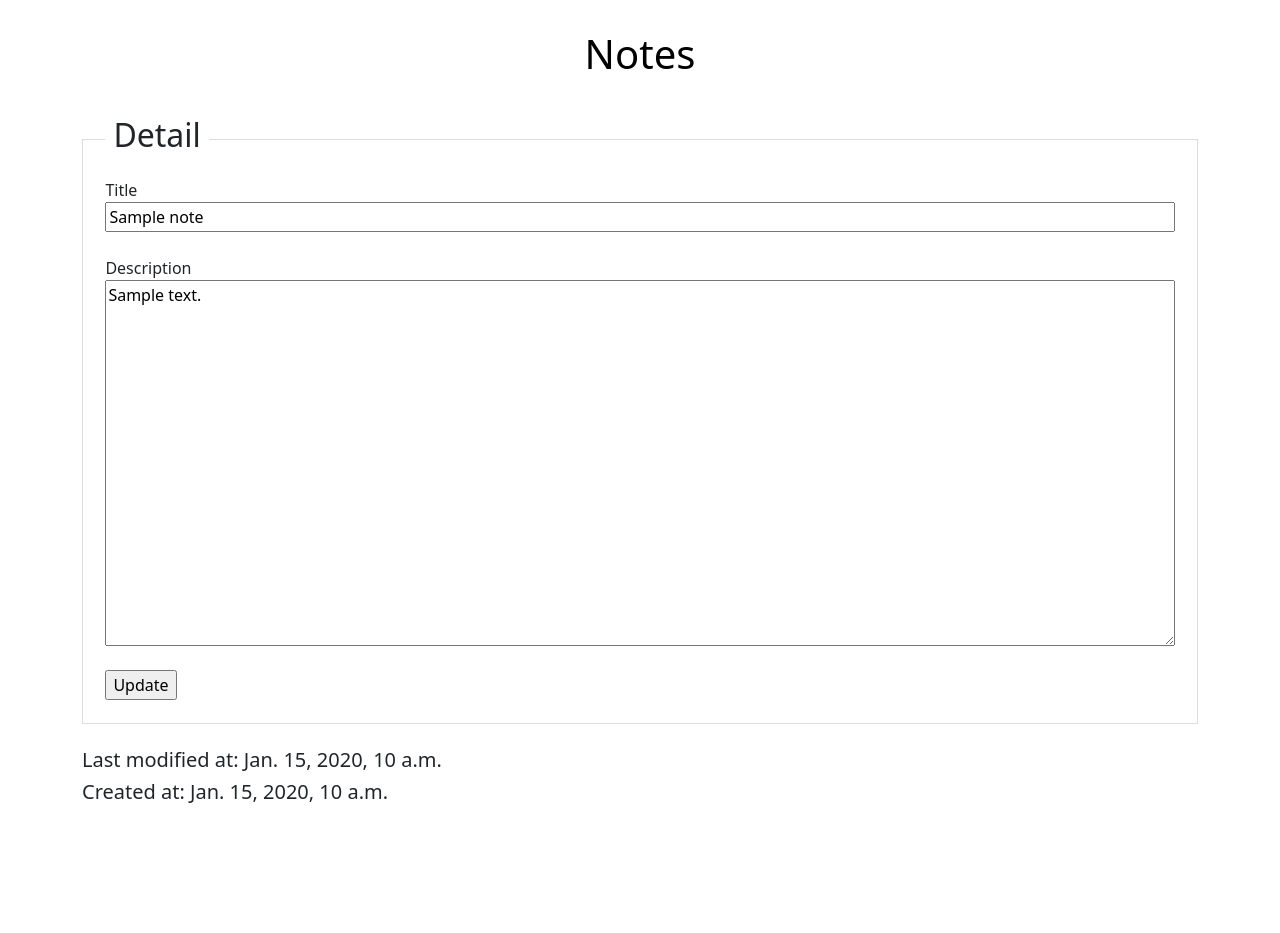
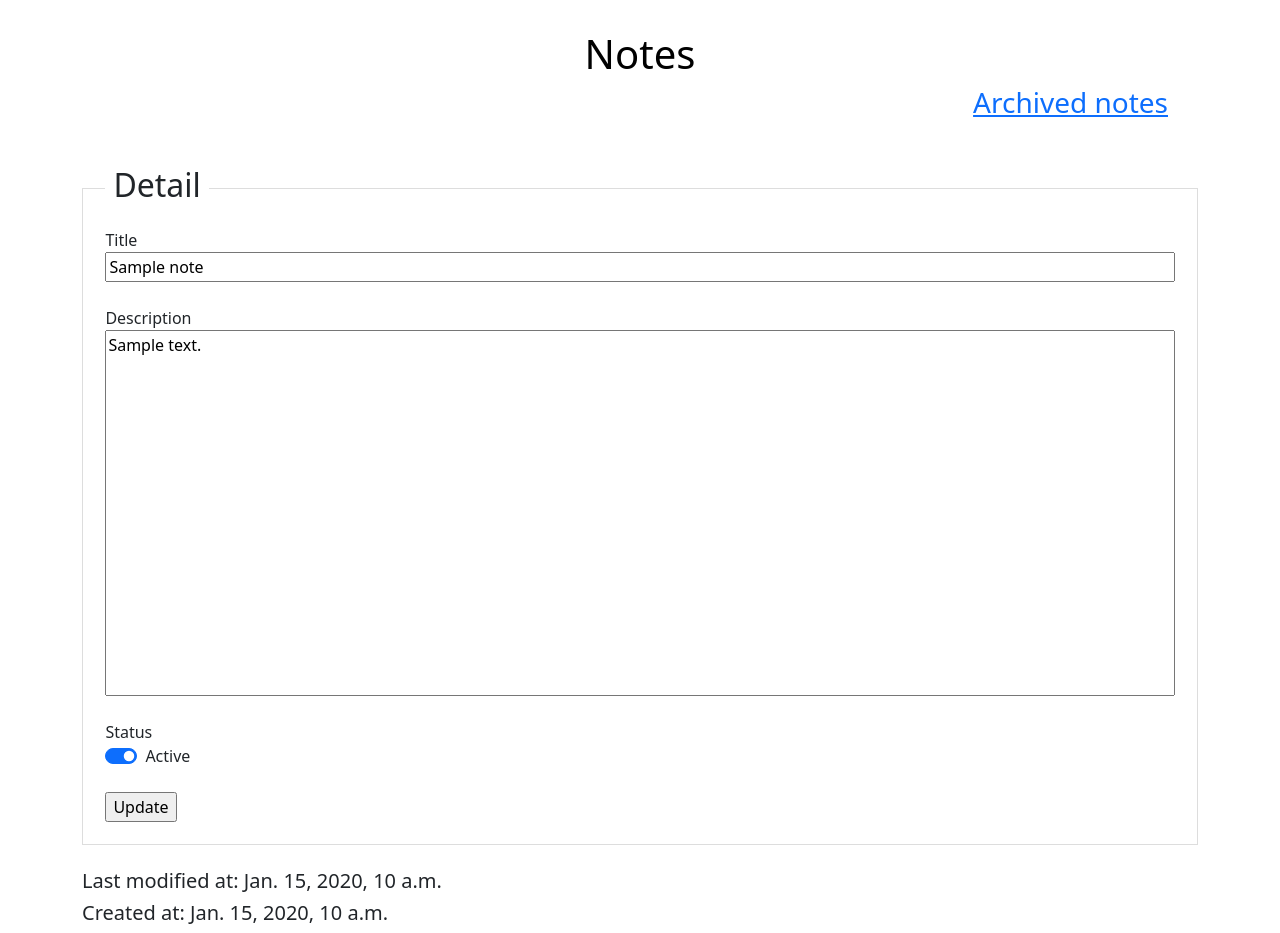
Before and after one commit to ronaldrpc/my-notes, a Django app: page /notes/note/1/ in a window 1280 px wide. Before the commit the page ends 803 px from the top, so only its background shows below. Run offline with Django 5.2, Linux system fonts and the light colour scheme; tables that the repository leaves empty hold one stand-in row (values such as "Sample post"); some libraries are stand-ins or nearby versions.

Commit message:
feat(Notes): add changing status (archived) in views, urls and templates

```diff
--- a/notes/forms.py
+++ b/notes/forms.py
@@ -6,4 +6,4 @@ from .models import Note
 class NoteForm(forms.ModelForm):
     class Meta:
         model = Note
-        fields = ['title', 'description']
+        fields = ['title', 'description', 'is_active']
--- a/notes/static/notes/style.css
+++ b/notes/static/notes/style.css
@@ -40,3 +40,37 @@
     float: none;
     width: auto;
 }
+
+.custom-textarea {
+    width: 100% !important;
+    resize: none;
+}
+
+
+/* Ocio */
+
+input[type=checkbox]#is_active + label {
+    visibility: hidden;
+    position: relative;
+}
+
+input[type=checkbox]#is_active:checked + label::after {
+    visibility: visible;
+    position: absolute;
+    top: 0;
+    left: 0;
+    content: "Active";
+}
+
+/* input[type=checkbox]#is_active:not(:checked) + label {
+    visibility: hidden;
+    position: relative;
+} */
+
+input[type=checkbox]#is_active:not(:checked) + label::after {
+    visibility: visible;
+    position: absolute;
+    top: 0;
+    left: 0;
+    content: "Archived";
+}
--- a/notes/templates/notes/base.html
+++ b/notes/templates/notes/base.html
@@ -6,6 +6,11 @@
         <a class="custom-a-link" href="{% url 'notes:index' %}" style="text-align: center">
             <h1>Notes</h1>
         </a>
+        <div class="d-flex justify-content-end">
+            <a href="{% url 'notes:index_archived' status='archived' %}" style="text-align: center">
+                <h3>Archived notes</h3>
+            </a>
+        </div>
     </header>
     {% block 'content' %}
     {% endblock %}
--- a/notes/templates/notes/detail.html
+++ b/notes/templates/notes/detail.html
@@ -10,7 +10,13 @@
         <label for="title">Title</label><br>
         <input type="text" name="title" id="title" value="{{ note.title }}" class="w-100"><br><br>
         <label for="description">Description</label><br>
-        <textarea name="description" id="description" cols="100" rows="15" class="w-100">{{ note.description }}</textarea><br><br>
+        <textarea name="description" id="description" cols="100" rows="15" class="custom-textarea">{{ note.description }}</textarea><br><br>
+        <label for="title">Status</label><br>
+        <div class="form-check form-switch mb-4">
+            <input class="form-check-input" type="checkbox" role="switch" id="is_active" name="is_active"
+                   {% if note.is_active %} checked {% endif %}>
+            <label class="form-check-label" for="is_active"></label>
+        </div>
         <input type="submit" value="Update">
     </fieldset>
 </form>
--- a/notes/urls.py
+++ b/notes/urls.py
@@ -1,9 +1,10 @@
-from django.urls import path
+from django.urls import path, re_path
 from . import views
 
 app_name = 'notes'
 urlpatterns = [
     path('', views.IndexView.as_view(), name="index"),
+    re_path('(?:(?P<status>[a-zA-Z]+))?/$', views.IndexView.as_view(), name="index_archived"),  # Optional kwarg
     path('<int:pk>/', views.DetailView.as_view(), name="detail"),
     path('<int:note_id>/update/', views.update, name="update"),
     path('create/', views.create, name="create"),
--- a/notes/views.py
+++ b/notes/views.py
@@ -12,7 +12,12 @@ class IndexView(generic.ListView):
     template_name = 'notes/index.html'
 
     def get_queryset(self):
-        return Note.objects.all().order_by('-last_modified_date')
+        active_status = True
+        kw_status = self.kwargs.get('status')
+        if kw_status and kw_status == 'archived':
+            active_status = False
+        notes = Note.objects.all().filter(is_active=active_status).order_by('-last_modified_date')
+        return notes
 
 
 class DetailView(generic.DetailView):
```
